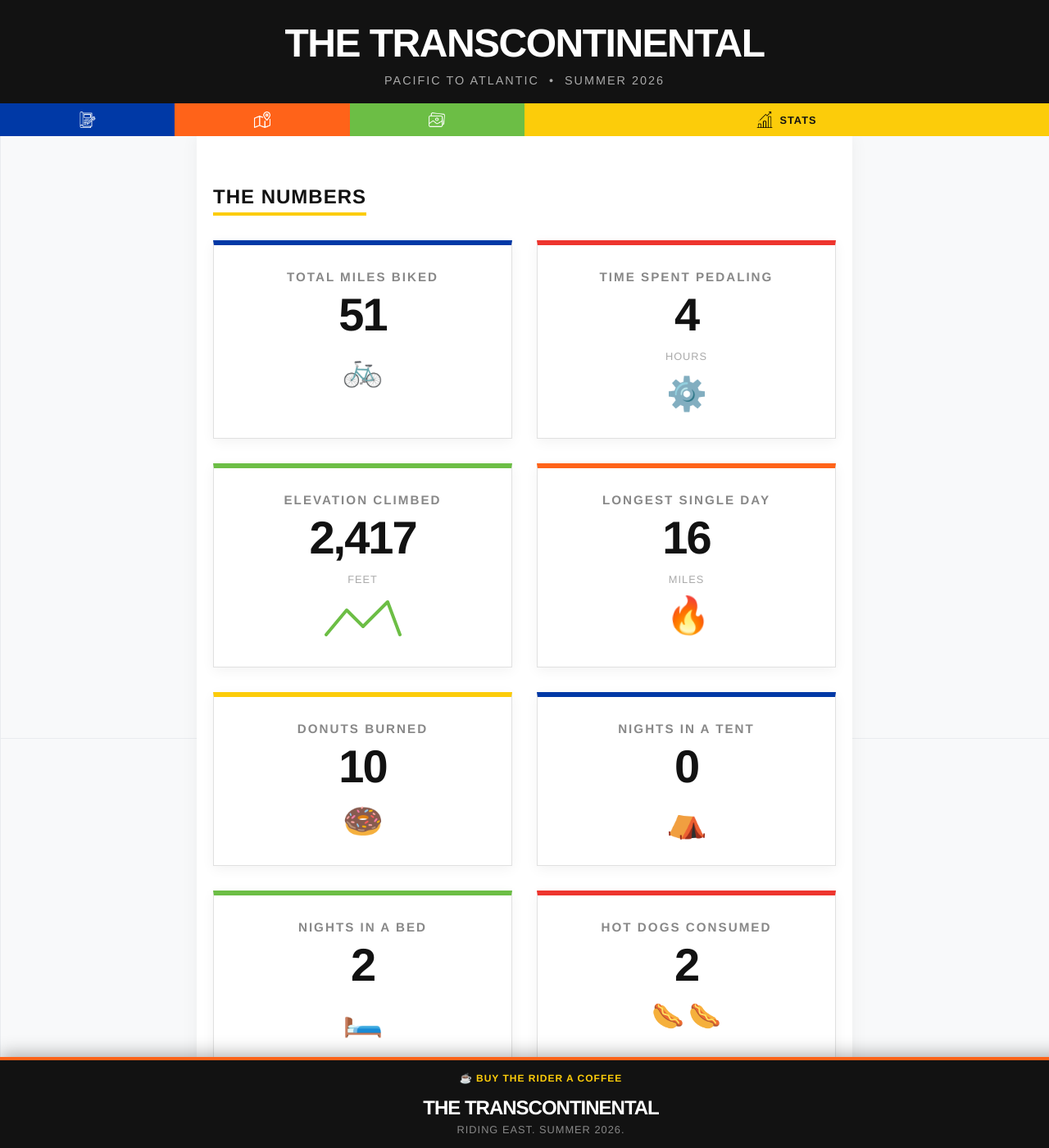
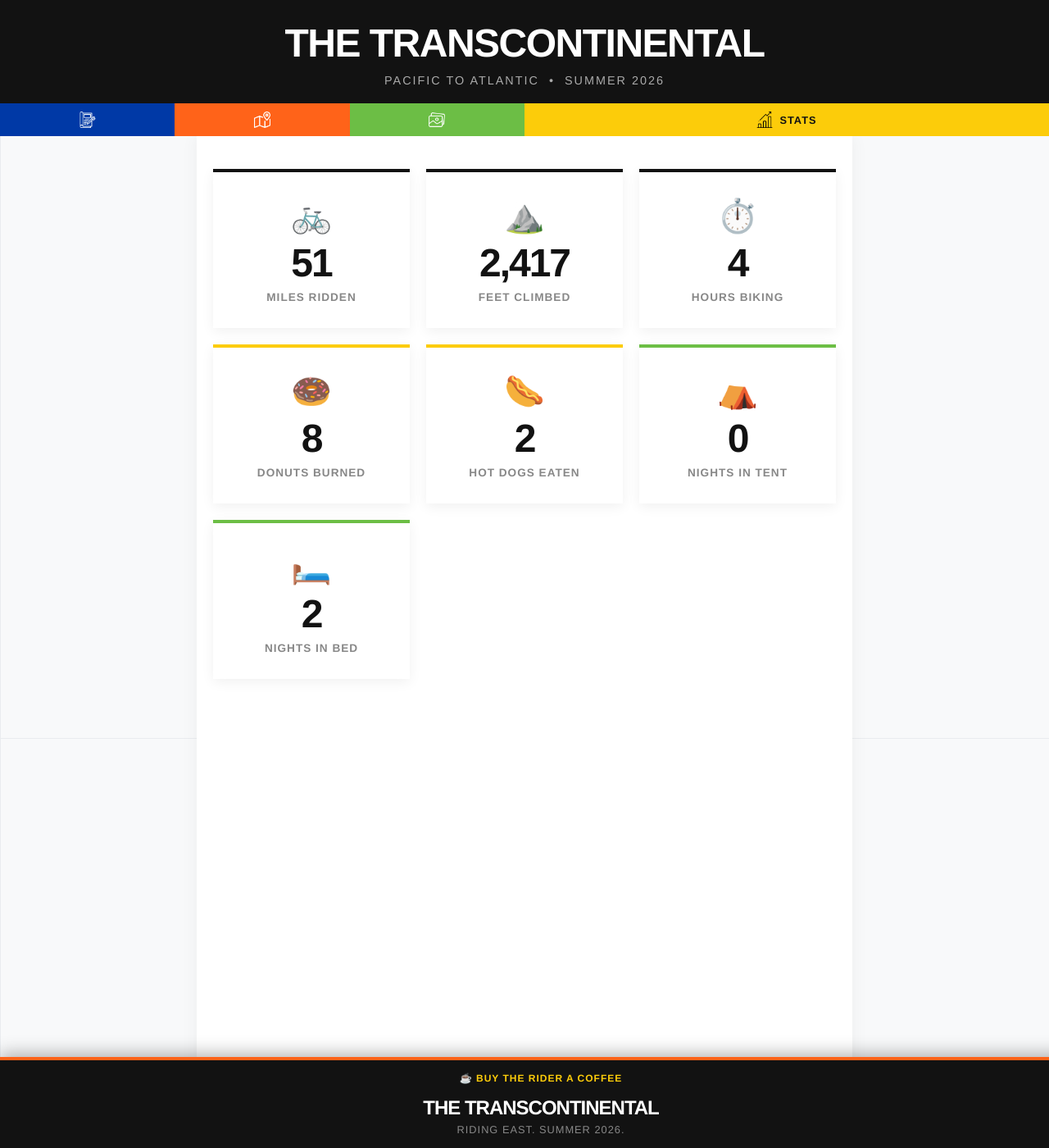
Before and after one commit to mschiller87/bike-tracker, a Jekyll site: the page built from stats.html, in a window 1280 px wide and 1400 px high. Shown: the whole window at 82% size. Built offline with Jekyll 4.4.1, drawn with Linux system fonts in a browser that asks for light colours.

Commit message:
Update stats.html

```diff
--- a/stats.html
+++ b/stats.html
@@ -11,213 +10,168 @@ title: Stats
         font-family: 'Helvetica Neue', Helvetica, Arial, sans-serif;
     }
 
-    .stat-grid {
+    .stats-grid {
         display: grid;
-        grid-template-columns: repeat(auto-fit, minmax(250px, 1fr));
-        gap: 30px;
-        margin-top: 20px;
+        grid-template-columns: repeat(auto-fit, minmax(200px, 1fr));
+        gap: 20px;
+        margin-bottom: 40px;
     }
 
-    /* Cards are now 100% visible immediately. No invisibility traps! */
     .stat-card {
-        background: #fff;
-        border: 1px solid #e0e0e0;
-        border-top: 6px solid #121212;
-        padding: 30px;
+        background-color: #fff;
+        padding: 30px 20px;
+        display: flex;
+        flex-direction: column;
+        align-items: center;
+        justify-content: center;
         text-align: center;
-        box-shadow: 0 4px 15px rgba(0,0,0,0.05);
+        box-shadow: 0 4px 15px rgba(0,0,0,0.06);
+        border-top: 4px solid #121212;
+        transition: transform 0.2s;
     }
 
-    .stat-title {
-        font-size: 0.95rem;
-        text-transform: uppercase;
-        letter-spacing: 2px;
-        color: #888;
-        margin-bottom: 10px;
-        font-weight: bold;
+    .stat-card:hover {
+        transform: translateY(-5px);
     }
 
-    .stat-number {
-        font-size: 3.5rem;
-        font-weight: bold;
+    .stat-icon {
+        font-size: 2.5rem;
+        margin-bottom: 10px;
+        user-select: none;
+    }
+
+    .stat-value-container {
+        font-size: 3rem;
+        font-weight: 900;
         color: #121212;
         line-height: 1;
-        margin-bottom: 15px;
+        margin-bottom: 10px;
         letter-spacing: -2px;
+        display: flex;
+        align-items: baseline;
+        justify-content: center;
     }
 
-    .stat-subtext {
-        font-size: 0.8rem;
-        color: #aaa;
+    .stat-label {
+        font-size: 0.85rem;
+        font-weight: bold;
+        color: #888;
         text-transform: uppercase;
         letter-spacing: 1px;
-        margin-bottom: 15px;
     }
 
-    /* --- SAFE CSS ANIMATIONS --- */
-    .spin-gear { font-size: 2.5rem; display: inline-block; }
-    .spin-gear.active { animation: spin 2s ease-out forwards; }
-    @keyframes spin { 0% { transform: rotate(0deg); } 100% { transform: rotate(360deg); } }
+    /* Distinct Colors for Card Tops */
+    .card-miles { border-top-color: #121212; }
+    .card-food { border-top-color: #FCCC0A; }
+    .card-sleep { border-top-color: #6CBE45; }
 
-    .pop-up-emoji { font-size: 2.5rem; display: inline-block; opacity: 0; transform: scale(0); }
-    .pop-up-emoji.active { animation: popUp 0.6s cubic-bezier(0.175, 0.885, 0.32, 1.275) forwards; }
-    @keyframes popUp { 0% { opacity: 0; transform: scale(0); } 100% { opacity: 1; transform: scale(1); } }
-
-    .fire-emoji { font-size: 2.5rem; display: inline-block; transform-origin: bottom; }
-    .fire-emoji.active { animation: flicker 2s infinite alternate; }
-    @keyframes flicker { 0% { transform: scale(1) rotate(-5deg); } 100% { transform: scale(1.1) rotate(5deg); } }
-
-    .mountain-graphic { width: 100px; height: 50px; margin: 0 auto; }
-    .mountain-path { fill: none; stroke: #6CBE45; stroke-width: 4; stroke-linecap: round; stroke-linejoin: round; stroke-dasharray: 200; stroke-dashoffset: 200; }
-    .mountain-path.active { animation: climbMountain 2.5s ease-out forwards; }
-    @keyframes climbMountain { to { stroke-dashoffset: 0; } }
-
-    .hotdog-container { font-size: 2rem; display: flex; justify-content: center; flex-wrap: wrap; gap: 5px; min-height: 40px; }
-    .hotdog-emoji { opacity: 0; transform: translateY(-20px); }
-    .hotdog-emoji.active { animation: dropIn 0.6s cubic-bezier(0.175, 0.885, 0.32, 1.275) forwards; }
-    @keyframes dropIn { to { opacity: 1; transform: translateY(0); } }
+    @media (max-width: 600px) {
+        .stats-grid { grid-template-columns: 1fr 1fr; gap: 15px; }
+        .stat-value-container { font-size: 2.2rem; }
+        .stat-icon { font-size: 2rem; }
+    }
 </style>
 
 <div class="stats-container">
+    <div class="stats-grid">
 
-    <h2 style="text-align: center; text-transform: uppercase; letter-spacing: 1px; color: #121212; border-bottom: 4px solid #FCCC0A; display: inline-block; padding-bottom: 5px; margin-bottom: 10px;">The Numbers</h2>
-
-    <div class="stat-grid">
-
-        <div class="stat-card" style="border-top-color: #0039A6;">
-            <div class="stat-title">Total Miles Biked</div>
-            <div class="stat-number" data-target="{{ site.posts.first.total_miles | default: 0 }}">0</div>
-            <div style="font-size: 2.5rem;">🚲</div>
+        <div class="stat-card card-miles">
+            <div class="stat-icon">🚲</div>
+            <div class="stat-value-container">
+                <span class="counter" data-target="{{ site.posts.first.total_miles | default: 0 | round }}">0</span>
+            </div>
+            <div class="stat-label">Miles Ridden</div>
         </div>
 
-        <div class="stat-card" style="border-top-color: #EE352E;">
-            <div class="stat-title">Time Spent Pedaling</div>
-            <div class="stat-number" data-target="{{ site.data.automated_stats.total_moving_hours | default: 0 }}">0</div>
-            <div class="stat-subtext">Hours</div>
-            <div class="spin-gear">⚙️</div>
+        <div class="stat-card card-miles">
+            <div class="stat-icon">⛰️</div>
+            <div class="stat-value-container">
+                <span class="counter" data-target="{{ site.data.automated_stats.total_elevation_ft | default: 0 }}">0</span>
+            </div>
+            <div class="stat-label">Feet Climbed</div>
         </div>
 
-        <div class="stat-card" style="border-top-color: #6CBE45;">
-            <div class="stat-title">Elevation Climbed</div>
-            <div class="stat-number" data-target="{{ site.data.automated_stats.total_elevation_ft | default: 0 }}">0</div>
-            <div class="stat-subtext">Feet</div>
-            <svg class="mountain-graphic" viewBox="0 0 100 50">
-                <path class="mountain-path" d="M5,45 L30,15 L50,35 L80,5 L95,45" />
-            </svg>
+        <div class="stat-card card-miles">
+            <div class="stat-icon">⏱️</div>
+            <div class="stat-value-container">
+                <span class="counter" data-target="{{ site.data.automated_stats.total_moving_hours | default: 0 }}">0</span>
+            </div>
+            <div class="stat-label">Hours Biking</div>
         </div>
 
-        <div class="stat-card" style="border-top-color: #FF6319;">
-            <div class="stat-title">Longest Single Day</div>
-            <div class="stat-number" data-target="{{ site.data.automated_stats.longest_day_miles | default: 0 }}">0</div>
-            <div class="stat-subtext">Miles</div>
-            <div class="fire-emoji">🔥</div>
+        <div class="stat-card card-food">
+            <div class="stat-icon">🍩</div>
+            <div class="stat-value-container">
+                <span class="counter" data-target="{{ site.data.automated_stats.total_calories | divided_by: 300 | default: 0 }}">0</span>
+            </div>
+            <div class="stat-label">Donuts Burned</div>
         </div>
 
-        <div class="stat-card" style="border-top-color: #FCCC0A;">
-            <div class="stat-title">Donuts Burned</div>
-            <div class="stat-number donut-stat" data-cals="{{ site.data.automated_stats.total_calories | default: 0 }}">0</div>
-            <div class="pop-up-emoji donut-emoji">🍩</div>
+        <div class="stat-card card-food">
+            <div class="stat-icon">🌭</div>
+            <div class="stat-value-container">
+                <span class="counter" data-target="{{ site.data.fun_stats.hot_dogs | default: 0 }}">0</span>
+            </div>
+            <div class="stat-label">Hot Dogs Eaten</div>
         </div>
 
-        <div class="stat-card" style="border-top-color: #0039A6;">
-            <div class="stat-title">Nights in a Tent</div>
-            <div class="stat-number" data-target="{{ site.data.fun_stats.nights_tent | default: 0 }}">0</div>
-            <div class="pop-up-emoji">⛺️</div>
+        <div class="stat-card card-sleep">
+            <div class="stat-icon">⛺</div>
+            <div class="stat-value-container">
+                <span class="counter" data-target="{{ site.data.fun_stats.nights_tent | default: 0 }}">0</span>
+            </div>
+            <div class="stat-label">Nights in Tent</div>
         </div>
 
-        <div class="stat-card" style="border-top-color: #6CBE45;">
-            <div class="stat-title">Nights in a Bed</div>
-            <div class="stat-number" data-target="{{ site.data.fun_stats.nights_bed | default: 0 }}">0</div>
-            <div class="pop-up-emoji">🛏️</div>
-        </div>
-
-        <div class="stat-card" style="border-top-color: #EE352E;">
-            <div class="stat-title">Hot Dogs Consumed</div>
-            <div class="stat-number" data-target="{{ site.data.fun_stats.hot_dogs | default: 0 }}">0</div>
-            <div class="hotdog-container" id="hotdog-box" data-count="{{ site.data.fun_stats.hot_dogs | default: 0 }}"></div>
+        <div class="stat-card card-sleep">
+            <div class="stat-icon">🛏️</div>
+            <div class="stat-value-container">
+                <span class="counter" data-target="{{ site.data.fun_stats.nights_bed | default: 0 }}">0</span>
+            </div>
+            <div class="stat-label">Nights in Bed</div>
         </div>
 
     </div>
 </div>
 
 <script>
-    document.addEventListener("DOMContentLoaded", function() {
+    document.addEventListener("DOMContentLoaded", () => {
+        const counters = document.querySelectorAll('.counter');
 
-        // 1. Calculate Donuts safely using JavaScript!
-        const donutStat = document.querySelector('.donut-stat');
-        if(donutStat) {
-            const cals = parseInt(donutStat.getAttribute('data-cals'), 10) || 0;
-            const donuts = Math.floor(cals / 250);
-            donutStat.setAttribute('data-target', donuts);
-        }
+        const observer = new IntersectionObserver((entries, observer) => {
+            entries.forEach(entry => {
+                if (entry.isIntersecting) {
+                    const counter = entry.target;
+                    const target = +counter.getAttribute('data-target');
 
-        // 2. Generate Hot Dogs safely
-        const hotDogBox = document.getElementById('hotdog-box');
-        const hdCount = parseInt(hotDogBox.getAttribute('data-count'), 10) || 0;
-        const displayLimit = Math.min(hdCount, 15); // Cap at 15 so it doesn't break the card
-
-        for(let i=0; i < displayLimit; i++) {
-            let hd = document.createElement('span');
-            hd.className = 'hotdog-emoji';
-            hd.innerText = '🌭';
-            hd.style.animationDelay = (0.2 + (i * 0.2)) + 's';
-            hotDogBox.appendChild(hd);
-        }
-
-        // 3. Simple Observer to trigger numbers and animations on scroll
-        const observer = new IntersectionObserver((entries) => {
-            entries.forEach((entry) => {
-                if (entry.isIntersecting) {
-
-                    // Trigger Number Count Up
-                    const numberElement = entry.target.querySelector('.stat-number');
-                    if (numberElement && !numberElement.classList.contains('counted')) {
-                        numberElement.classList.add('counted');
-                        const target = parseInt(numberElement.getAttribute('data-target'), 10) || 0;
-
-                        const duration = 2000;
-                        const stepTime = 30;
-                        const totalSteps = Math.max(1, duration / stepTime);
-                        let current = 0;
-
-                        if (target > 0) {
-                            const timer = setInterval(() => {
-                                current += Math.ceil(target / totalSteps);
-                                if (current >= target) {
-                                    numberElement.innerText = target.toLocaleString();
-                                    clearInterval(timer);
-                                } else {
-                                    numberElement.innerText = current.toLocaleString();
-                                }
-                            }, stepTime);
-                        } else {
-                            numberElement.innerText = "0";
-                        }
+                    if (target <= 0) {
+                        counter.innerText = target;
+                        observer.unobserve(counter);
+                        return;
                     }
 
-                    // Trigger the icons to animate safely by adding '.active'
-                    const gear = entry.target.querySelector('.spin-gear');
-                    if (gear) gear.classList.add('active');
+                    const duration = 1500;
+                    const frameRate = 1000 / 60;
+                    const totalFrames = Math.round(duration / frameRate);
+                    const increment = target / totalFrames;
 
-                    const path = entry.target.querySelector('.mountain-path');
-                    if (path) path.classList.add('active');
+                    let currentCount = 0;
 
-                    const fire = entry.target.querySelector('.fire-emoji');
-                    if (fire) fire.classList.add('active');
+                    const updateCounter = setInterval(() => {
+                        currentCount += increment;
+                        if (currentCount >= target) {
+                            counter.innerText = target.toLocaleString();
+                            clearInterval(updateCounter);
+                        } else {
+                            counter.innerText = Math.ceil(currentCount).toLocaleString();
+                        }
+                    }, frameRate);
 
-                    const popUps = entry.target.querySelectorAll('.pop-up-emoji');
-                    popUps.forEach(p => p.classList.add('active'));
-
-                    const hotdogs = entry.target.querySelectorAll('.hotdog-emoji');
-                    hotdogs.forEach(h => h.classList.add('active'));
-
-                    observer.unobserve(entry.target);
+                    observer.unobserve(counter);
                 }
             });
-        }, { threshold: 0.1 });
+        }, { threshold: 0.2 });
 
-        document.querySelectorAll('.stat-card').forEach(card => {
-            observer.observe(card);
-        });
+        counters.forEach(counter => observer.observe(counter));
     });
 </script>
```
Also changed, not shown: other parts of stats.html (+0 -1 lines).
